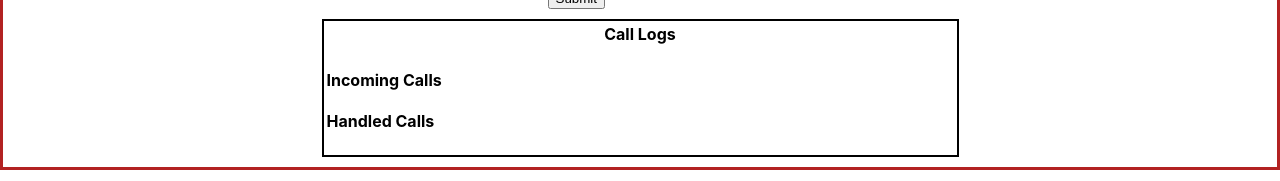
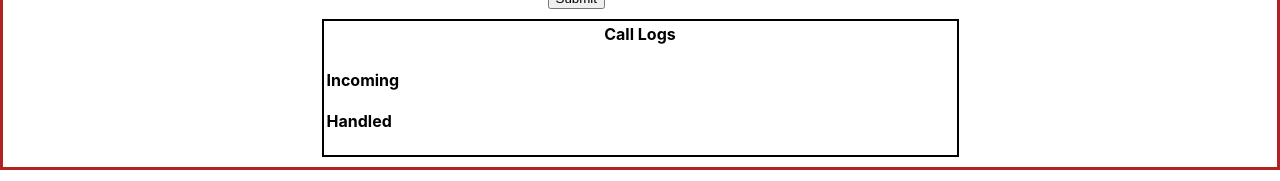
Before and after one commit to Peterhyh/react_rta_data, a React (Create React App) app: page / in a window 1280 px wide. Shown: the part 158-339 px from the top of the page. Built offline with nearby package versions, Linux system fonts and the light colour scheme.

Commit message:
title name updated

```diff
--- a/src/features/DataEntry.js
+++ b/src/features/DataEntry.js
@@ -54,9 +54,9 @@ const DataEntry = () => {
                 <tbody>
                     <tr>
                         <td>
-                            <h4>Incoming Calls</h4>
+                            <h4>Incoming</h4>
                             <p>{data.incoming}</p>
-                            <h4>Handled Calls</h4>
+                            <h4>Handled</h4>
                             <p>{data.handled}</p>
                         </td>
                     </tr>
```
